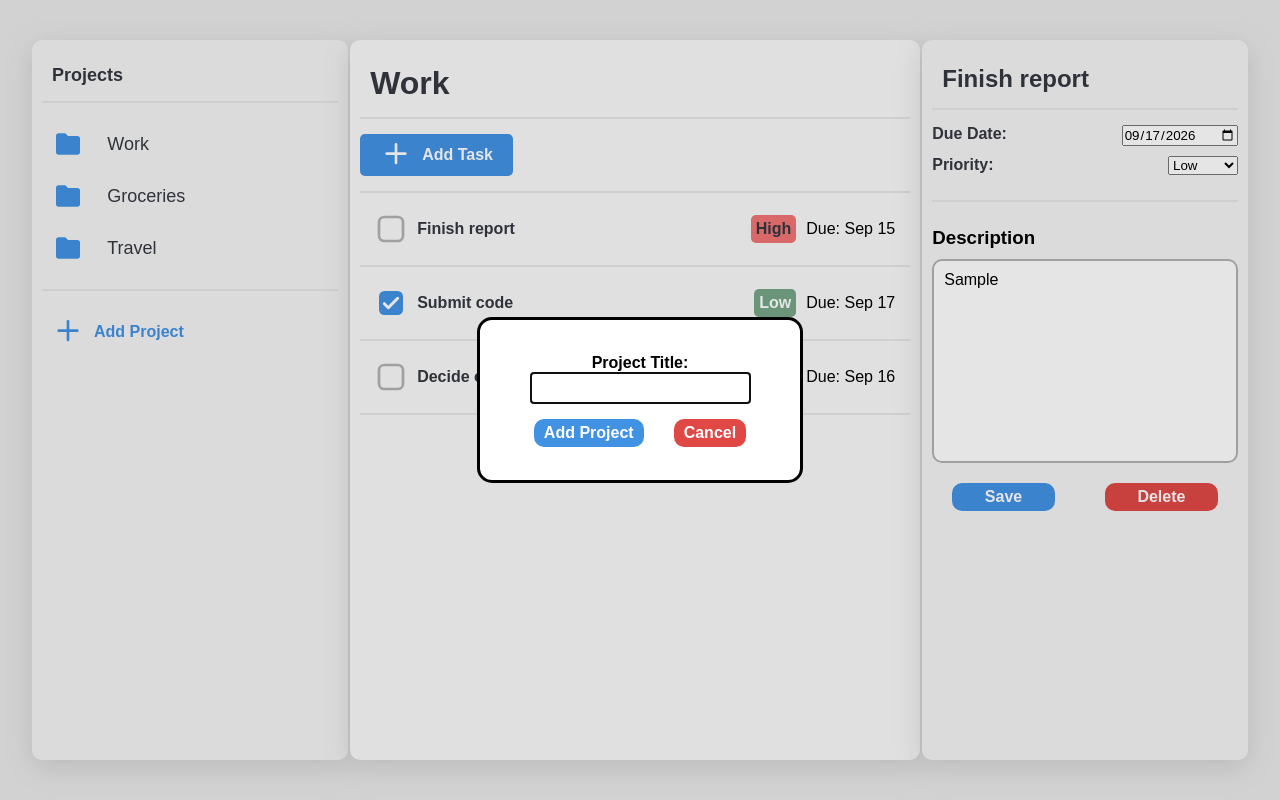
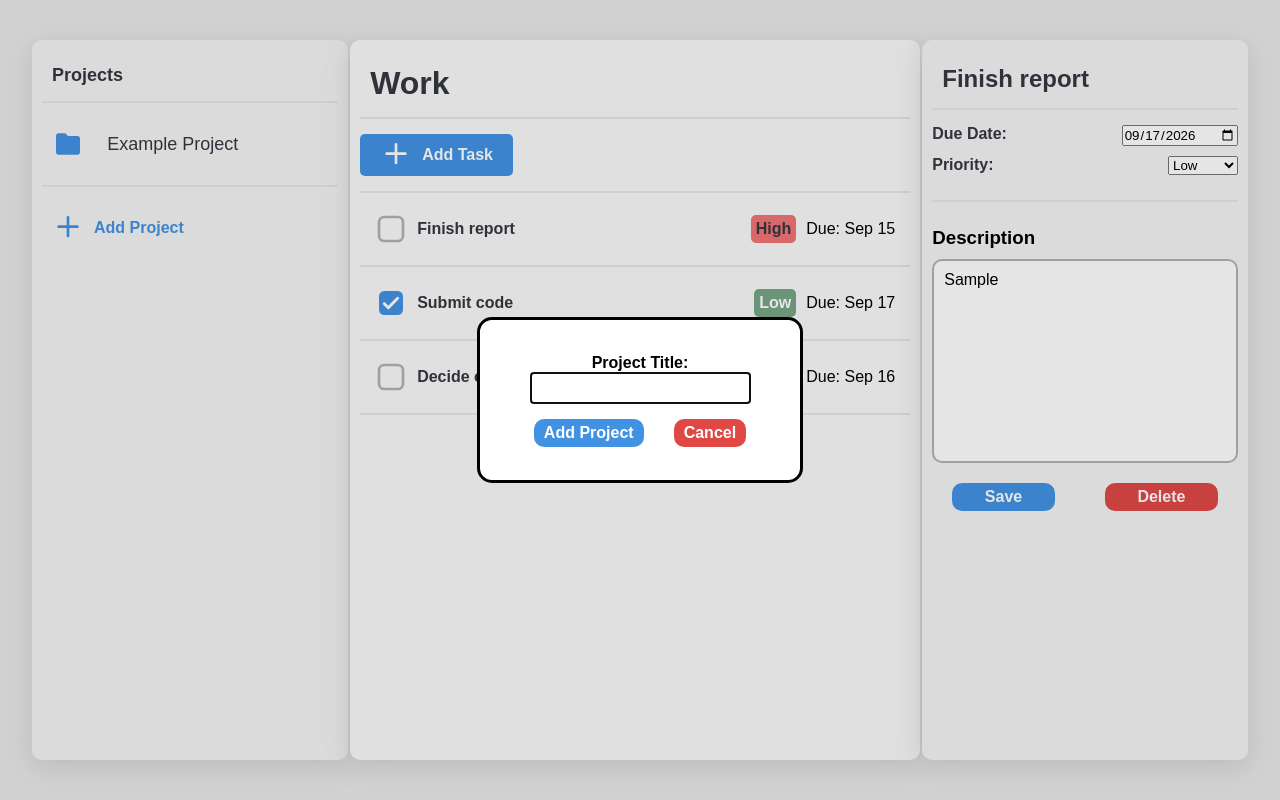
Before and after one commit to d1scipline/todo-app, a website built with webpack: page src/template.html in a window 1280 px wide. Both pictures are taken after typing "Sample" into the empty fields and a click on the button "Add Project". Built offline with nearby package versions, Linux system fonts and the light colour scheme.

Commit message:
write ui logic for add project button and render function

```diff
--- a/src/UIController.js
+++ b/src/UIController.js
@@ -1,22 +1,70 @@
 import { LogicController } from "./LogicController";
-
+import folderSvg from "./assets/folder.svg";
 export class UIController {
   constructor(LogicController) {
     this.LogicController = LogicController;
   }
 
-  openProjectDialog(dialog) {
+  openAddProjectDialog(dialog) {
     dialog.showModal();
   }
 
-  control() {
+  closeAddProjectDialog(dialog) {
+    dialog.close("");
+    const projectNameInput = document.getElementById("projectTitle");
+    projectNameInput.value = "";
+  }
+
+  renderProjects() {
+    const projects = this.LogicController.getAllProjects();
+    const parentDiv = document.getElementById("projects-div");
+    parentDiv.innerHTML = "";
+    let projLen = projects.length;
+    for (let i = 0; i < projLen; i++) {
+      const newElement = document.createElement("div");
+      newElement.setAttribute("class", "project-title");
+      const newImg = document.createElement("img");
+      newImg.setAttribute("class", "folder-icon");
+      newImg.setAttribute("src", folderSvg);
+      newElement.appendChild(newImg);
+      const newContent = document.createTextNode(projects[i].name);
+      newElement.appendChild(newContent);
+      parentDiv.appendChild(newElement);
+      console.log(projects[i]);
+    }
+  }
+
+  addProject() {
     const addProjectButton =
       document.getElementsByClassName("add-project-button")[0];
 
+    const addProjectInputButton = document.getElementById("addProject");
+    const cancelButton = document.getElementById("cancelAddProject");
     const addProjectDialog = document.getElementById("projectDialog");
 
     addProjectButton.addEventListener("click", () => {
-      this.openProjectDialog(addProjectDialog);
+      this.openAddProjectDialog(addProjectDialog);
+    });
+
+    cancelButton.addEventListener("click", () => {
+      this.closeAddProjectDialog(addProjectDialog);
+    });
+
+    const form = document.getElementById("addProjectForm");
+    form.addEventListener("submit", (e) => {
+      const formData = new FormData(e.target);
+      const title = formData.get("projectTitle");
+      if (title != "") {
+        this.LogicController.addProject(title);
+        this.renderProjects();
+      }
+      e.target.reset();
     });
   }
+
+  control() {
+    this.addProject();
+    this.LogicController.addProject("Example Project"); //Will delete this later
+    this.renderProjects();
+  }
 }
--- a/src/styles.css
+++ b/src/styles.css
@@ -300,3 +300,8 @@ textarea {
 #cancelAddProject {
   background-color: #e04845;
 }
+
+.project-title:hover {
+  cursor: pointer;
+  color: #8c96b3;
+}
--- a/src/template.html
+++ b/src/template.html
@@ -10,6 +10,7 @@
       <div class="projects">
         <h1 class="projects-title">Projects</h1>
         <hr />
+        <div id="projects-div">
           <div class="project-title">
             <img class="folder-icon" src="assets/folder.svg" />Work
           </div>
@@ -18,6 +19,7 @@
           </div>
           <div class="project-title">
             <img class="folder-icon" src="assets/folder.svg" />Travel
+          </div>
         </div>
         <hr />
         <button class="add-project-button">
@@ -97,11 +99,11 @@
       </div>
     </div>
     <dialog id="projectDialog">
-      <form method="dialog" class="addProjectDialog">
+      <form method="dialog" class="addProjectDialog" id="addProjectForm">
         <label for="project-title">Project Title: </label>
-        <input type="text" name="projectTitle" id="projectTitle" />
+        <input type="text" name="projectTitle" id="projectTitle" required />
         <div class="addProjectButtons">
-          <button id="addProject">Add Project</button>
+          <button type="submit" id="addProject">Add Project</button>
           <button id="cancelAddProject">Cancel</button>
         </div>
       </form>
```
Lines whose indentation alone changed are shown as unchanged.
